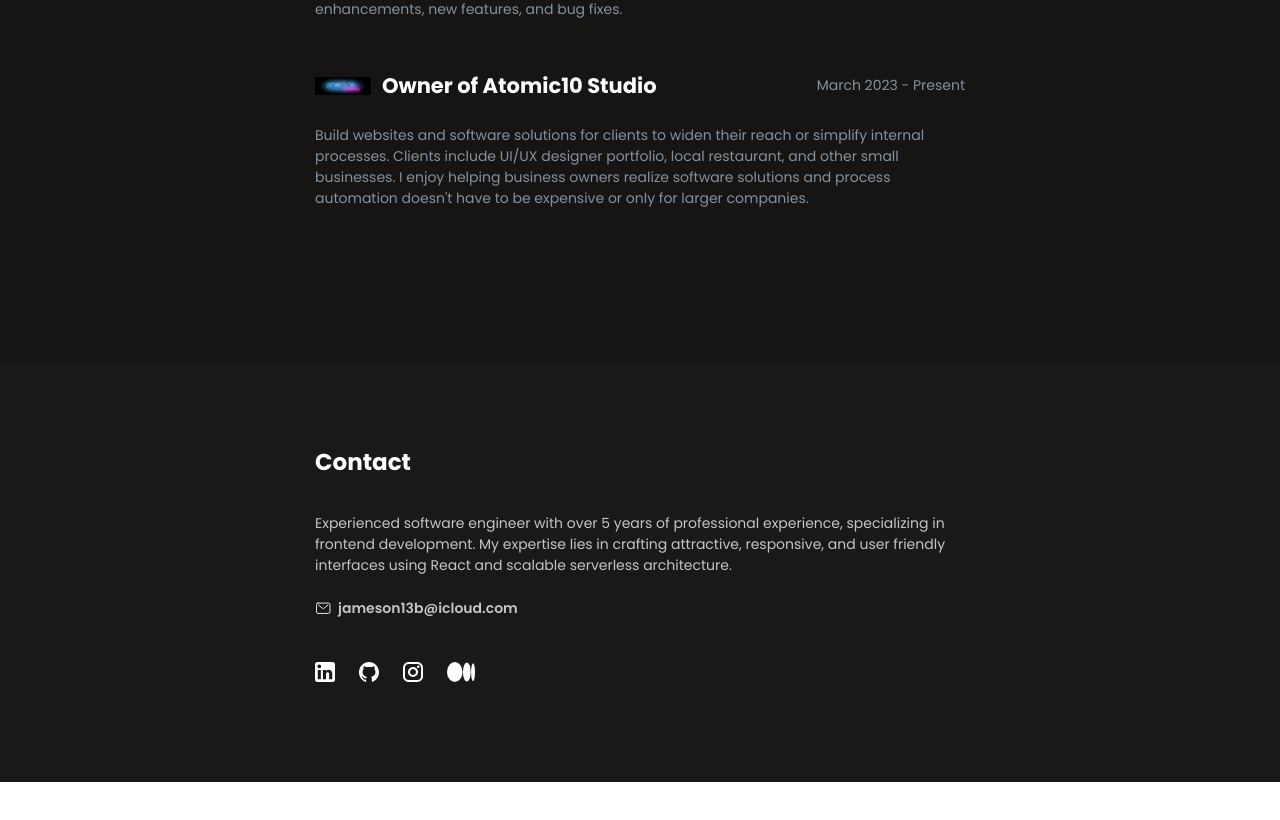
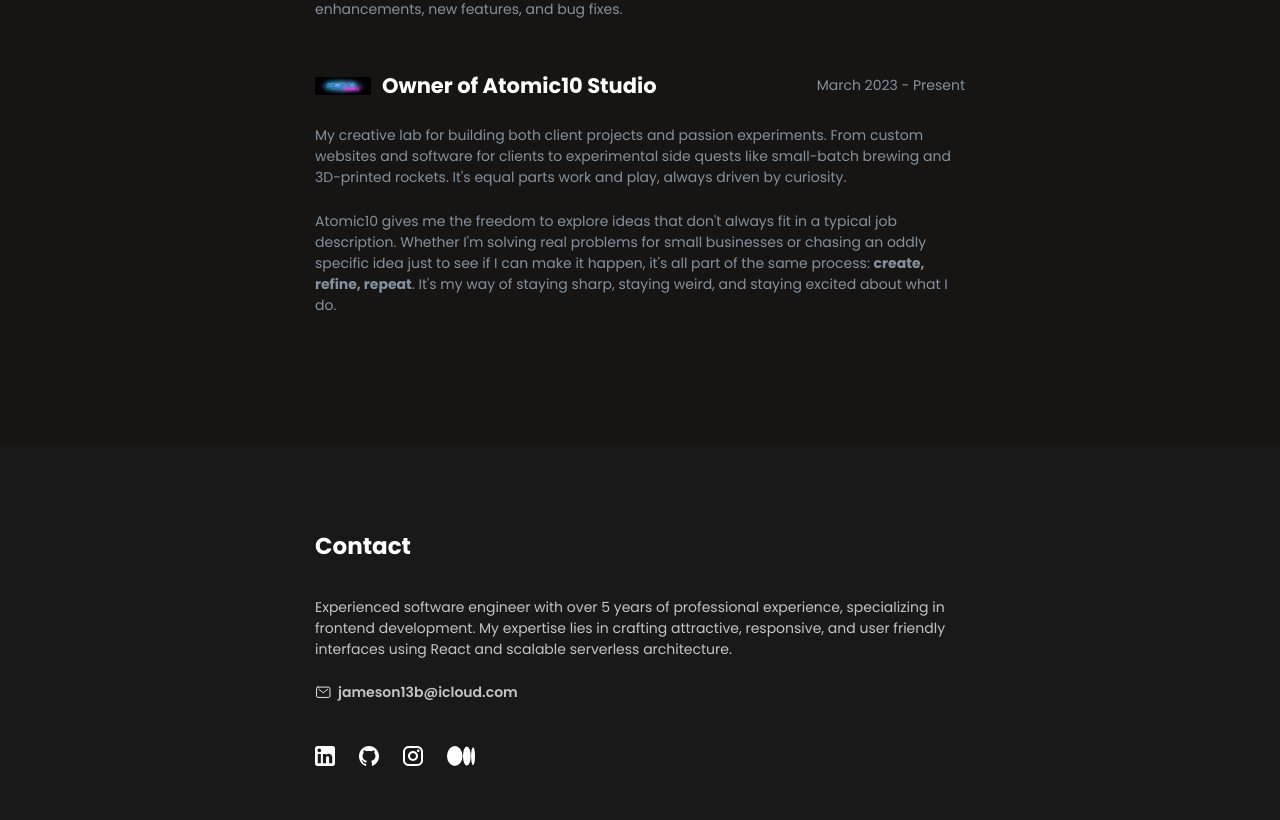
Before and after one commit to Jameson13B/jameson-portfolio, a React (Create React App) app: page / in a window 1280 px wide. Shown: the part 2820-3640 px from the top of the page. Before the commit the page ends 3602 px from the top, so only its background shows below. Built offline with nearby package versions, Linux system fonts and the light colour scheme.

Commit message:
Updated atomic10 studio description

```diff
--- a/src/components/Experience.js
+++ b/src/components/Experience.js
@@ -19,7 +19,17 @@ export const Experience = () => {
         <Exp
           title="Owner of Atomic10 Studio"
           date="March 2023 - Present"
-          descriptionOne="Build websites and software solutions for clients to widen their reach or simplify internal processes. Clients include UI/UX designer portfolio, local restaurant, and other small businesses. I enjoy helping business owners realize software solutions and process automation doesn't have to be expensive or only for larger companies."
+          descriptionOne="My creative lab for building both client projects and passion experiments. From custom websites and software for clients to experimental side quests like small-batch brewing and 3D-printed rockets. It's equal parts work and play, always driven by curiosity."
+          descriptionTwo={
+            <span>
+              Atomic10 gives me the freedom to explore ideas that don't always
+              fit in a typical job description. Whether I'm solving real
+              problems for small businesses or chasing an oddly specific idea
+              just to see if I can make it happen, it's all part of the same
+              process: <strong>create, refine, repeat</strong>. It's my way of
+              staying sharp, staying weird, and staying excited about what I do.
+            </span>
+          }
         />
       </div>
     </div>
```
